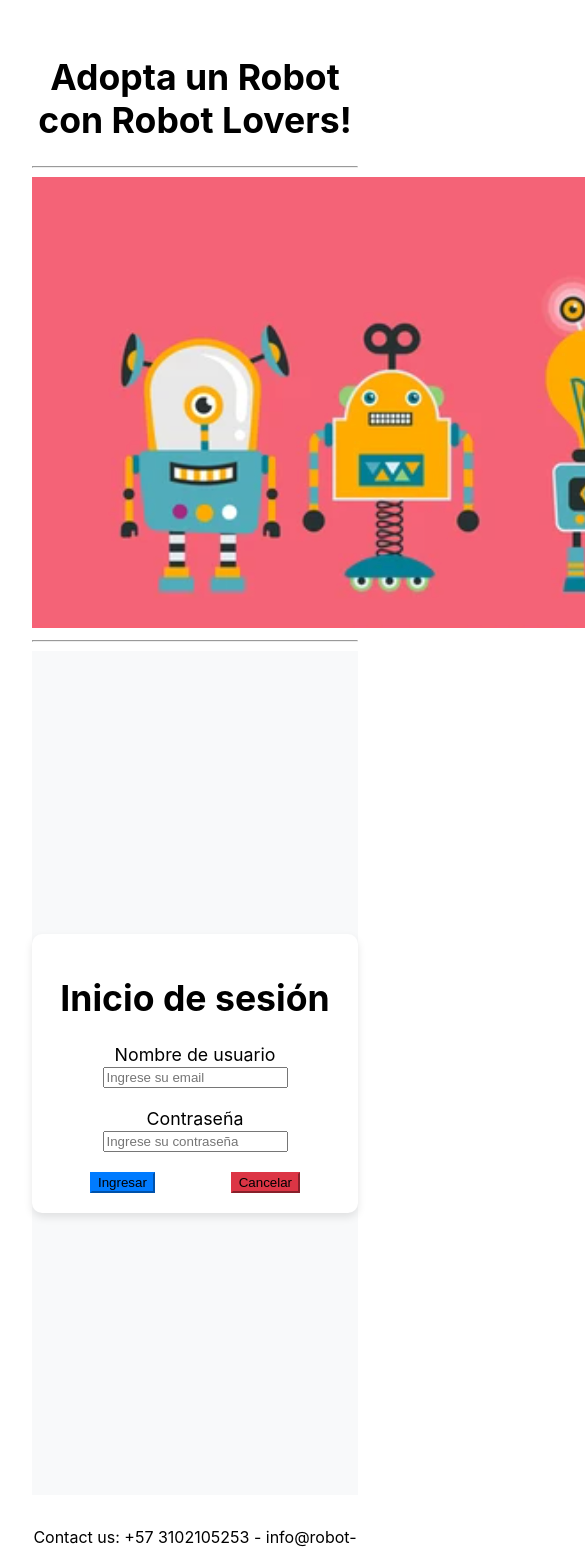
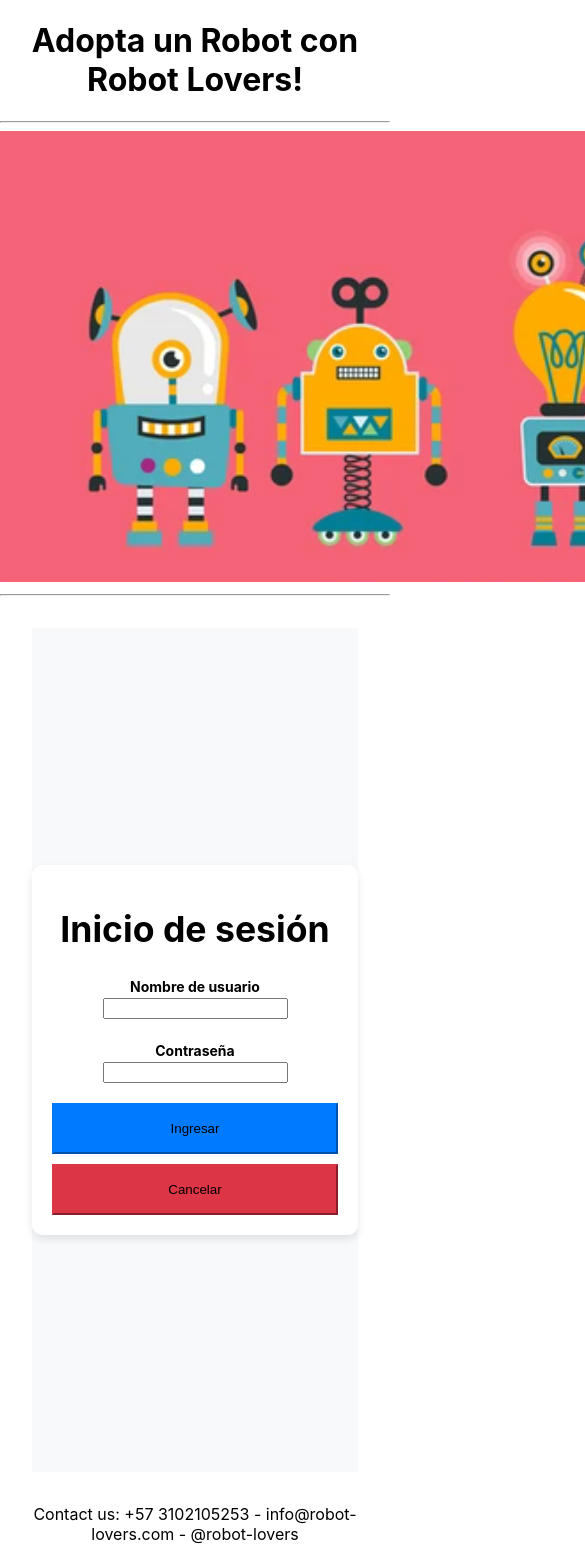
Before and after one commit to aspd-2501/parcial-web-1, a React (Create React App) app: page / in a window 390 px wide. Shown: the top 1549 px of the page, 585 px wide, since content can reach past the window. Built offline with nearby package versions, Linux system fonts and the light colour scheme.

Commit message:
login bien, espero

```diff
--- a/src/App.css
+++ b/src/App.css
@@ -5,12 +5,6 @@
 .App-logo {
   height: 40vmin;
   pointer-events: none;
-}
-
-@media (prefers-reduced-motion: no-preference) {
-  .App-logo {
-    animation: App-logo-spin infinite 20s linear;
-  }
 }
 
 .App-header {
--- a/src/App.js
+++ b/src/App.js
@@ -9,13 +9,13 @@ function App() {
   return (
     <BrowserRouter>
       <div className="App">
-        <header className="App-header">
-          <Header />
+        <Header /> {/* Move the header out of the App-header for better control */}
+        <div className="App-header">
           <Routes>
             <Route path="/" element={<Forms />} />
             <Route path="/robots" element={<Robots />} />
           </Routes>
-        </header>
+        </div>
         <Footer />
       </div>
     </BrowserRouter>
--- a/src/components/forms/forms.css
+++ b/src/components/forms/forms.css
@@ -1,61 +1,79 @@
+/* Center the form on the page */
 .form-container {
     display: flex;
     justify-content: center;
     align-items: center;
-    height: 100vh; /* Full viewport height */
-    background-color: #f8f9fa; /* Light gray background */
+    height: 100vh;
+    background-color: #f8f9fa; /* Light background */
   }
 
   /* Center the Col with restricted width */
   .form-wrapper {
-    background-color: white; /* White background for the form */
-    padding: 40px; /* Padding around the form */
-    border-radius: 10px; /* Rounded corners */
-    box-shadow: 0px 4px 8px rgba(0, 0, 0, 0.1); /* Light shadow for depth */
+    background-color: white;
+    padding: 40px;
+    border-radius: 10px;
+    box-shadow: 0 4px 8px rgba(0, 0, 0, 0.1); /* Subtle shadow for depth */
+    max-width: 500px;
     width: 100%;
-    max-width: 600px; /* Max width for form */
   }
 
   /* Style the form header */
   .form-header h1 {
-    font-size: 24px; /* Adjust font size */
+    font-size: 28px;
     font-weight: bold;
-    margin-bottom: 20px; /* Spacing below the header */
+    margin-bottom: 20px;
   }
 
-  /* Style the form inputs */
+  /* Space between form fields */
   .form-input {
-    margin-bottom: 20px; /* Space between form fields */
+    margin-bottom: 20px;
   }
 
-  /* Customize invalid input feedback */
-  .is-invalid + .form-text {
-    color: #dc3545 !important; /* Red for error messages */
-  }
-
-  /* Buttons styling */
+  /* Style for buttons */
   .form-buttons {
     display: flex;
-    justify-content: space-around; /* Even spacing between buttons */
+    gap: 20px;
+    justify-content: center;
   }
 
   .form-buttons .btn-primary {
     background-color: #007bff;
     border-color: #007bff;
+    width: 120px; /* Ensure consistent button width */
+    padding: 1rem 1rem;
   }
 
   .form-buttons .btn-danger {
     background-color: #dc3545;
     border-color: #dc3545;
+    width: 120px; /* Ensure consistent button width */
+    padding: 1rem 1rem;
   }
 
+  /* Error message styling */
+  .text-danger {
+    font-size: 14px;
+  }
 
+  .text {
+    font-size: 14px;
+    font-weight: bold;
+    align-items: left;
+    justify-content: left;
+  }
+
+  /* Responsive adjustments */
   @media (max-width: 768px) {
     .form-wrapper {
-      padding: 20px;
+      padding: 20px; /* Less padding on smaller screens */
     }
 
-    .form-header h1 {
-      font-size: 20px;
+    .form-buttons {
+      flex-direction: column; /* Stack buttons vertically on small screens */
+      gap: 10px;
+    }
+
+    .form-buttons .btn {
+      width: 100%; /* Make buttons full-width on small screens */
     }
   }
--- a/src/components/forms/forms.js
+++ b/src/components/forms/forms.js
@@ -1,17 +1,18 @@
-import { useState, useEffect } from "react";
-import { Col, Row, Form, Button, Alert } from "react-bootstrap";
+import { useState } from "react";
+import { Col, Form, Button, Alert } from "react-bootstrap";
 import "./forms.css";
+import { useNavigate } from "react-router-dom";
 
 function Forms() {
+  const navegate = useNavigate();
   const [formValues, setFormValues] = useState({
     email: "",
     password: "",
   });
-  const [validationStates, setValidationStates] = useState({
-    emailState: true,
-    passwordState: true,
-  });
+
   const [showError, setShowError] = useState(false);
+  const [errorMessage, setErrorMessage] = useState("");
+  const [showSuccess, setShowSuccess] = useState(false);
 
   const handleEmailChange = (e) => {
     setFormValues({ ...formValues, email: e.target.value });
@@ -21,32 +22,46 @@ function Forms() {
     setFormValues({ ...formValues, password: e.target.value });
   };
 
+  const handleLogin = () => {
+    navegate("/robots");
+  }
+
   const clickSubmit = () => {
-    validateEmailState();
-    validatePasswordState();
+    // Crear objeto con credenciales
+    const loginData = {
+      login: formValues.email,
+      password: formValues.password,
+    };
 
-    if (validationStates.emailState && validationStates.passwordState) {
-      alert("Formulario enviado");
-      setShowError(false); // Hide the error if the form is valid
-    } else {
-      setShowError(true); // Show the error if the form is invalid
-    }
-  };
-
-  const validateEmailState = () => {
-    formValues.email.includes("@") &&
-    formValues.email.includes(".") &&
-    formValues.email.length > 0
-      ? setValidationStates({ ...validationStates, emailState: true })
-      : setValidationStates({ ...validationStates, emailState: false });
-  };
-
-  const validatePasswordState = () => {
-    formValues.password.length >= 6 &&
-    formValues.password.match(/[0-9]/) &&
-    formValues.password.match(/[a-zA-Z]/)
-      ? setValidationStates({ ...validationStates, passwordState: true })
-      : setValidationStates({ ...validationStates, passwordState: false });
+    // Realizar la solicitud POST
+    fetch("http://localhost:3001/login", {
+      method: "POST",
+      headers: {
+        "Content-Type": "application/json",
+      },
+      body: JSON.stringify(loginData),
+    })
+      .then((response) => {
+        if (response.status === 200) {
+          return response.json(); // Retorna los datos en formato JSON si es éxito
+        } else if (response.status === 401) {
+          throw new Error("Credenciales incorrectas");
+        } else {
+          throw new Error("Ocurrió un error inesperado");
+        }
+      })
+      .then((data) => {
+        if (data.status === "success") {
+          setShowSuccess(true); // Mostrar mensaje de éxito
+          setShowError(false);  // Ocultar mensaje de error
+          handleLogin();
+        }
+      })
+      .catch((error) => {
+        setErrorMessage(error.message);
+        setShowError(true);     // Mostrar mensaje de error
+        setShowSuccess(false);  // Ocultar mensaje de éxito
+      });
   };
 
   const clickErase = () => {
@@ -55,49 +70,33 @@ function Forms() {
 
   return (
     <div className="form-container">
-      <Col md={6} className="form-wrapper text-center">
+      <Col md={6} className="form-wrapper">
         <h1 className="form-header mb-4">Inicio de sesión</h1>
         <Form>
-        <Form.Group className="form-input" controlId="formBasicEmail">
-            <Form.Label>Nombre de usuario</Form.Label>
+        <Form.Group className="form-input">
+            <Form.Label className="text">Nombre de usuario</Form.Label>
             <br />
             <Form.Control
               type="email"
-              placeholder="Ingrese su email"
               onChange={handleEmailChange}
               value={formValues.email}
-              isInvalid={!validationStates.emailState}
             />
-            {!validationStates.emailState && (
-              <Form.Text className="text-danger">
-                Ingrese un email válido
-              </Form.Text>
-            )}
           </Form.Group>
 
-          <Form.Group className="form-input" controlId="formBasicPassword">
-            <Form.Label>Contraseña</Form.Label>
+          <Form.Group className="form-input">
+            <Form.Label className="text">Contraseña</Form.Label>
             <br />
             <Form.Control
               type="password"
-              placeholder="Ingrese su contraseña"
               onChange={handlePasswordChange}
               value={formValues.password}
-              isInvalid={!validationStates.passwordState}
             />
-            {!validationStates.passwordState && (
-              <Form.Text className="text-danger">
-                Su contraseña debe tener al menos 6 caracteres y contener
-                números y letras.
-              </Form.Text>
-            )}
           </Form.Group>
           {showError && (
             <Alert variant="danger" className="mt-3">
               Error de autenticación. Revise sus credenciales
             </Alert>
           )}
-
           <div className="form-buttons mt-4">
             <Button
               variant="primary"
--- a/src/components/header/header.js
+++ b/src/components/header/header.js
@@ -4,7 +4,7 @@ import Robots from './robots.png';
 
 function Header() {
   return (
-    <Row>
+    <Row responsive="true">
       <Col>
         <div className="page-title">
           <h1 className="text-title">Adopta un Robot con Robot Lovers!</h1>
--- a/src/components/robots/robots.js
+++ b/src/components/robots/robots.js
@@ -26,8 +26,8 @@ const Robots = () => {
     <>
         <Row className="robot-row">
           <Col md={4}>
-            <table className="table" onCardClick={onCardClick}>
-              <thead>
+            <table className="table-responsive" variant="dark" onClick={onCardClick}>
+              <thead className="thead-dark">
                 <tr>
                   <th scope="col">#</th>
                   <th scope="col">
```
Also changed, not shown: src/components/robots/robots.css (line endings or trailing spaces).
